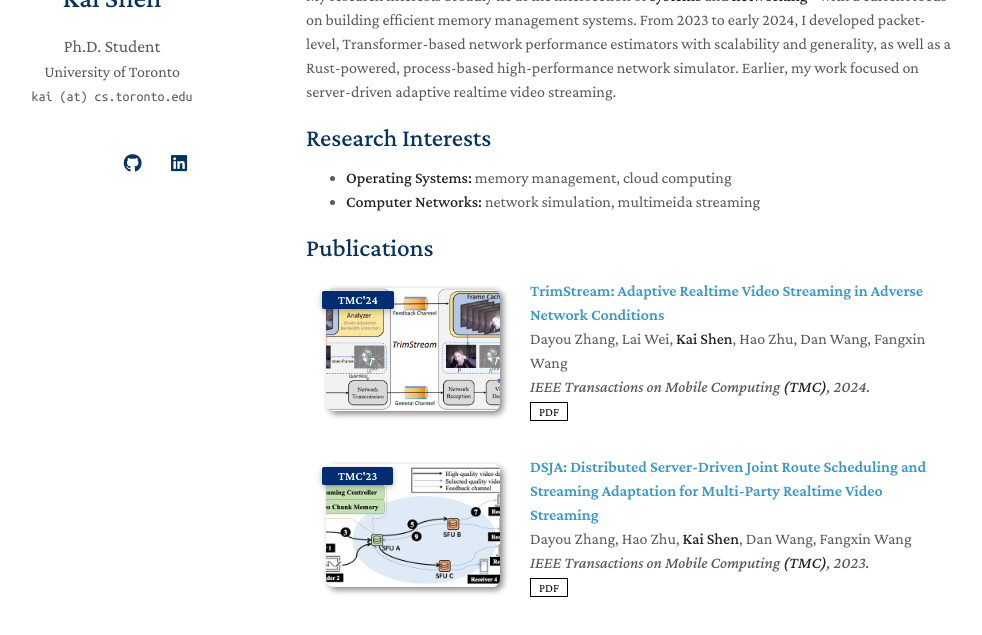
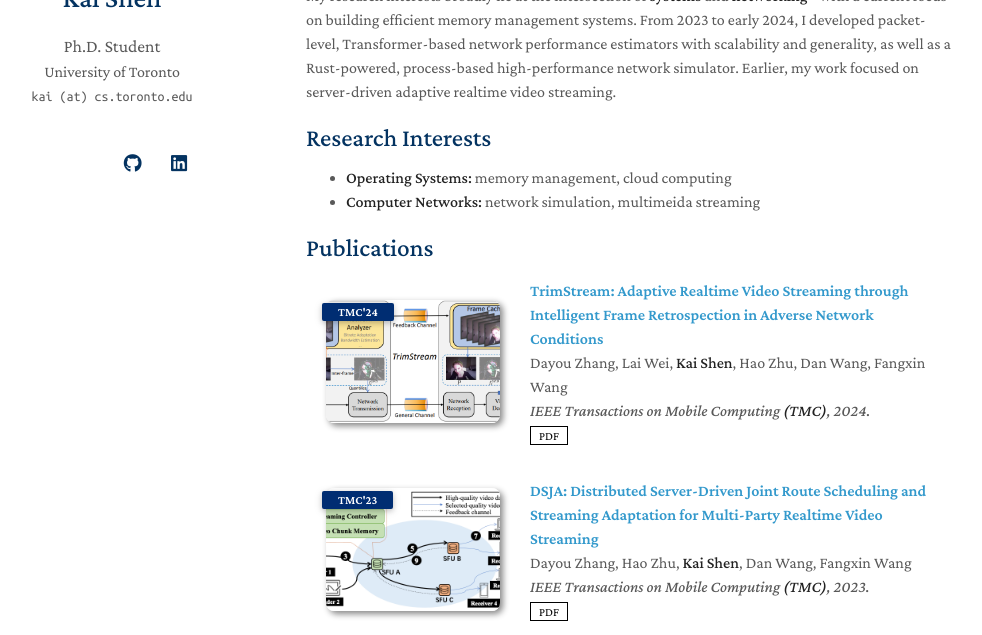
Before and after one commit to kai6808/kai6808.github.io, a Jekyll site: the page built from index.md, in a window 1280 px wide and 900 px high, cut to the strip 265-900 px from the top of the window. Shown: the whole strip, without its empty margins (164-1146 px from the left). Built offline with Jekyll 4.4.1, drawn with Linux system fonts in a browser that asks for light colours; a style sheet for code colours, icons or effects is not loaded; our own code applies the rules of GitHub Pages for plain Markdown files.

Commit message:
Updated paper title.

```diff
--- a/_data/publications.yml
+++ b/_data/publications.yml
@@ -1,6 +1,6 @@
 main:
 
-  - title: "TrimStream: Adaptive Realtime Video Streaming in Adverse Network Conditions"
+  - title: "TrimStream: Adaptive Realtime Video Streaming through Intelligent Frame Retrospection in Adverse Network Conditions"
     authors: Dayou Zhang, Lai Wei, <strong>Kai Shen</strong>, Hao Zhu, Dan Wang, Fangxin Wang
     conference_short: TMC'24
     conference: IEEE Transactions on Mobile Computing <strong>(TMC)</strong>, 2024.
```
